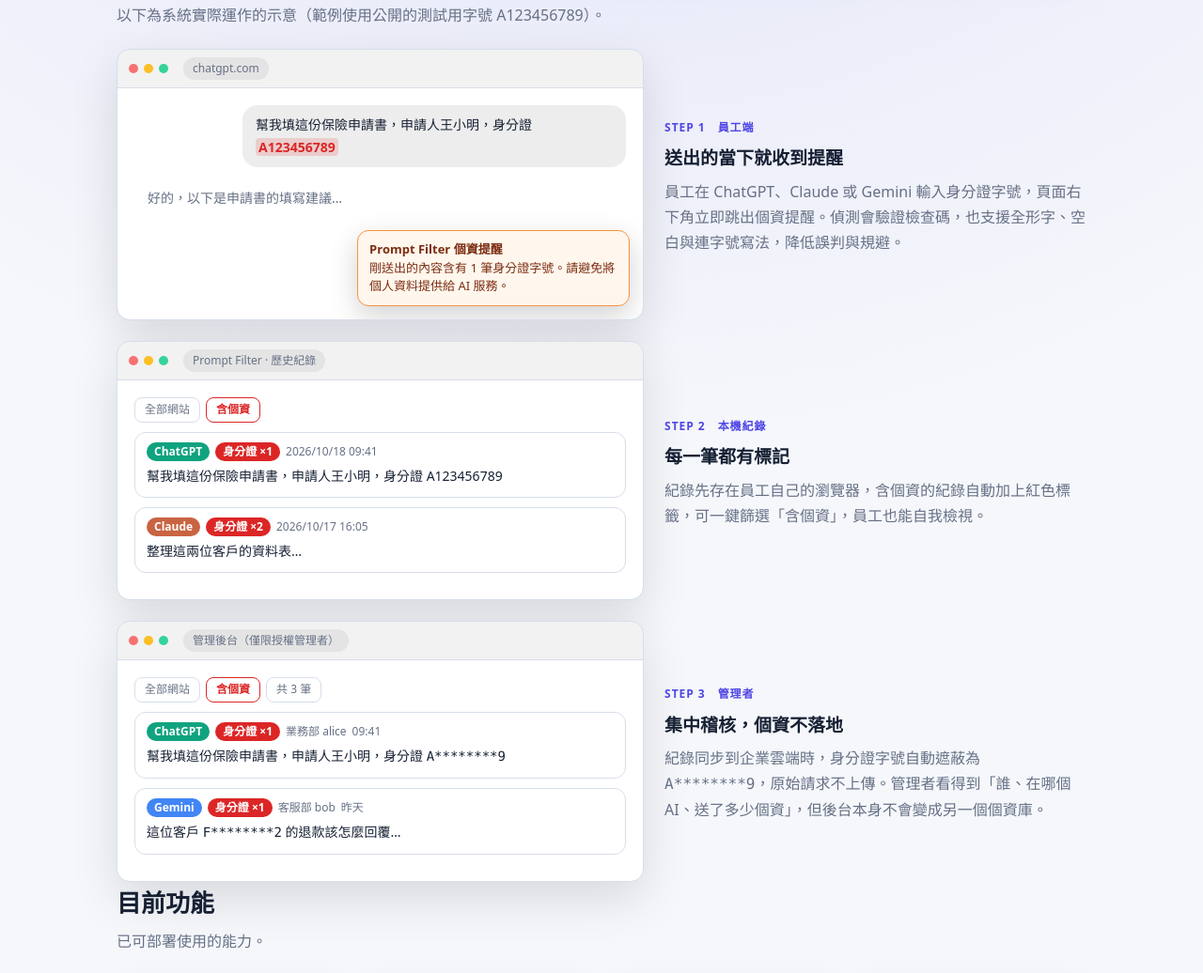
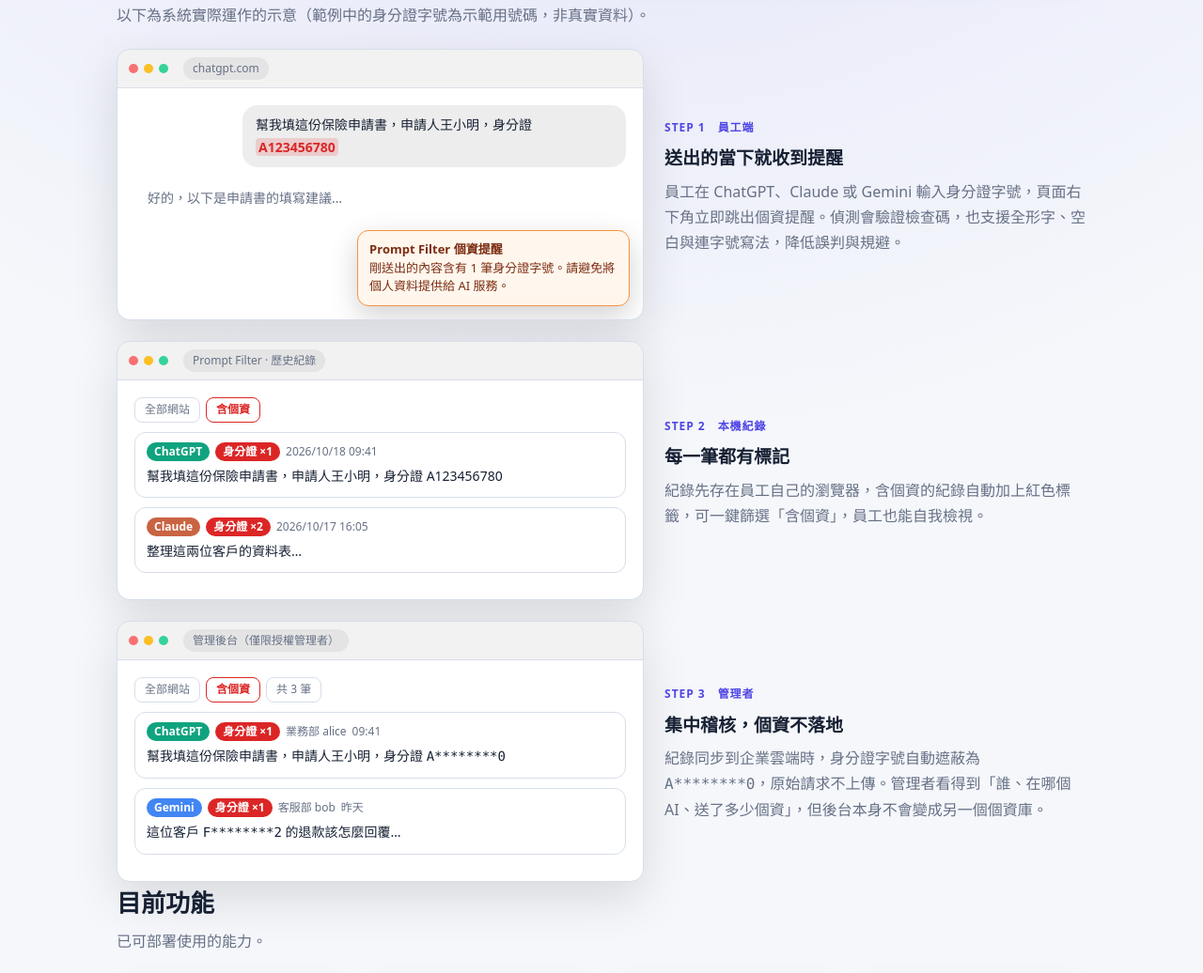
Before and after one commit to twaiastudy/pfilter, a browser extension: page cloudflare/public/index.html in a window 1280 px wide. Shown: the part 787-1823 px from the top of the page at 94% size. Drawn offline with Linux system fonts and the light colour scheme.

Commit message:
Landing page: use demo TW ID A123456780 and matching masked value

```diff
--- a/cloudflare/public/index.html
+++ b/cloudflare/public/index.html
@@ -109,14 +109,14 @@
 
     <section class="wrap">
       <h2>實際執行畫面</h2>
-      <p class="sub">以下為系統實際運作的示意（範例使用公開的測試用字號 A123456789）。</p>
+      <p class="sub">以下為系統實際運作的示意（範例中的身分證字號為示範用號碼，非真實資料）。</p>
       <div class="demo">
 
         <div class="demo-row">
           <div class="win" aria-label="ChatGPT 個資提醒示意">
             <div class="win-bar"><i></i><i></i><i></i><span>chatgpt.com</span></div>
             <div class="win-body" style="padding-bottom:96px">
-              <div class="bubble user">幫我填這份保險申請書，申請人王小明，身分證 <span class="hl">A123456789</span></div>
+              <div class="bubble user">幫我填這份保險申請書，申請人王小明，身分證 <span class="hl">A123456780</span></div>
               <div class="bubble ai">好的，以下是申請書的填寫建議…</div>
               <div class="toast"><strong>Prompt Filter 個資提醒</strong>剛送出的內容含有 1 筆身分證字號。請避免將個人資料提供給 AI 服務。</div>
             </div>
@@ -135,7 +135,7 @@
               <span class="chip">全部網站</span><span class="chip on">含個資</span>
               <div class="rec">
                 <div class="rec-meta"><span class="b gpt">ChatGPT</span><span class="b pii">身分證 ×1</span><span>2026/10/18 09:41</span></div>
-                幫我填這份保險申請書，申請人王小明，身分證 A123456789
+                幫我填這份保險申請書，申請人王小明，身分證 A123456780
               </div>
               <div class="rec">
                 <div class="rec-meta"><span class="b claude">Claude</span><span class="b pii">身分證 ×2</span><span>2026/10/17 16:05</span></div>
@@ -157,7 +157,7 @@
               <span class="chip">全部網站</span><span class="chip on">含個資</span><span class="chip">共 3 筆</span>
               <div class="rec">
                 <div class="rec-meta"><span class="b gpt">ChatGPT</span><span class="b pii">身分證 ×1</span><span>業務部 alice</span><span>09:41</span></div>
-                幫我填這份保險申請書，申請人王小明，身分證 <span class="mono">A********9</span>
+                幫我填這份保險申請書，申請人王小明，身分證 <span class="mono">A********0</span>
               </div>
               <div class="rec">
                 <div class="rec-meta"><span class="b gemini">Gemini</span><span class="b pii">身分證 ×1</span><span>客服部 bob</span><span>昨天</span></div>
@@ -168,7 +168,7 @@
           <div class="demo-text">
             <span class="step-no">STEP 3　管理者</span>
             <h3>集中稽核，個資不落地</h3>
-            <p>紀錄同步到企業雲端時，身分證字號自動遮蔽為 <span class="mono">A********9</span>，原始請求不上傳。管理者看得到「誰、在哪個 AI、送了多少個資」，但後台本身不會變成另一個個資庫。</p>
+            <p>紀錄同步到企業雲端時，身分證字號自動遮蔽為 <span class="mono">A********0</span>，原始請求不上傳。管理者看得到「誰、在哪個 AI、送了多少個資」，但後台本身不會變成另一個個資庫。</p>
           </div>
         </div>
 
```
